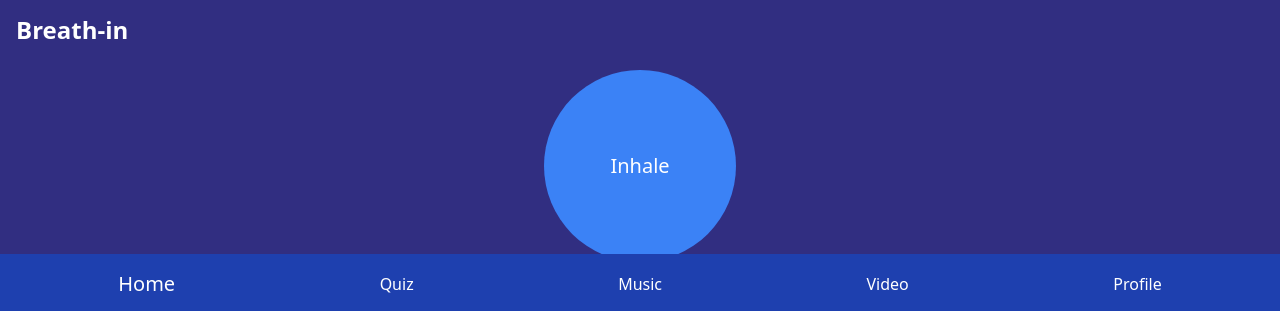
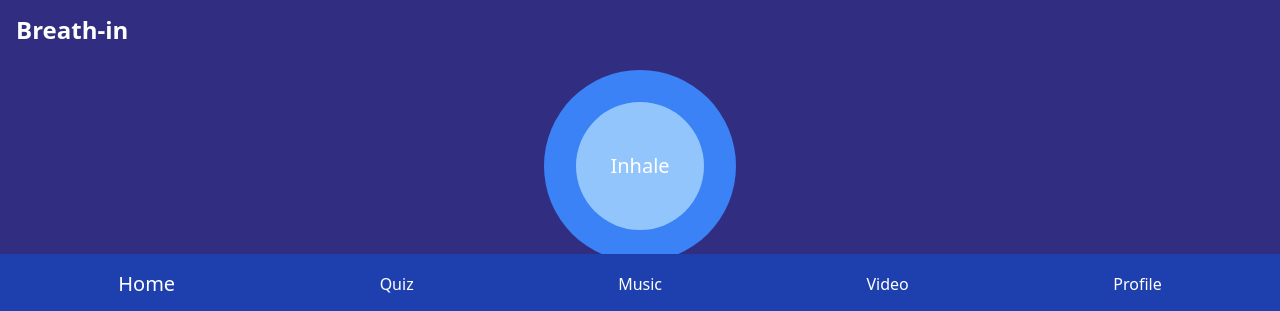
Before and after one commit to virtualvasu/LAL252-EazeIt, a React (Create React App) app in the folder frontend/: page / in a window 1280 px wide. Shown: the part 486-797 px from the top of the page. Built offline with nearby package versions, Linux system fonts and the light colour scheme.

Commit message:
improved breathing widget

```diff
--- a/frontend/src/components/pages/Home.js
+++ b/frontend/src/components/pages/Home.js
@@ -55,13 +55,15 @@ const Home = () => {
       <div className="px-4 py-6">
   <h2 className="text-2xl font-semibold text-white mb-6">Breath-in</h2>
   <div className="flex flex-col items-center space-y-6">
-          <div
-            className={`w-48 h-48 rounded-full bg-blue-500 flex items-center justify-center transition-all duration-4000 ease-in-out ${
-              isBreathing ? (breatheIn ? 'scale-110' : 'scale-100') : ''
-            }`}
-          >
+    {/* Outer circle */}
+    <div className={`w-48 h-48 rounded-full bg-blue-500 flex items-center justify-center relative transition-all duration-4000 ease-in-out ${isBreathing ? (breatheIn ? 'scale-110' : 'scale-100') : ''}`}>
+
+      {/* Inner circle */}
+      <div className={`absolute w-32 h-32 rounded-full bg-blue-300 flex items-center justify-center transition-all duration-4000 ease-in-out ${isBreathing ? (breatheIn ? 'scale-110' : 'scale-100') : ''}`}>
         <span className="text-white text-xl">{breatheIn ? 'Inhale' : 'Exhale'}</span>
       </div>
+    </div>
+
     <div className="flex space-x-8">
       <button
         className="px-6 py-2 border border-orange-500 text-orange-500 rounded-full hover:bg-orange-500 hover:text-white transition-colors"
```
Lines whose indentation alone changed are shown as unchanged.
